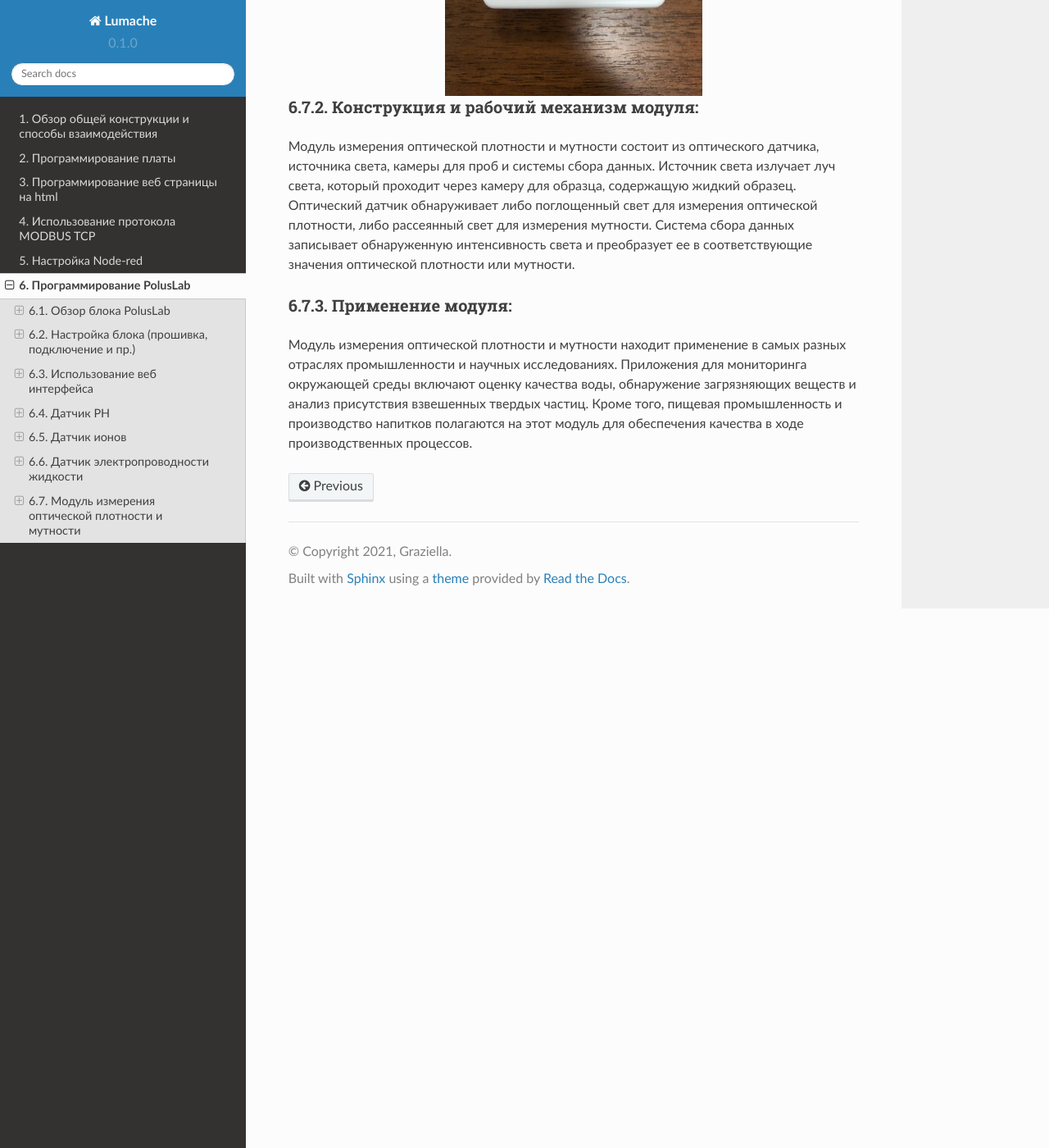
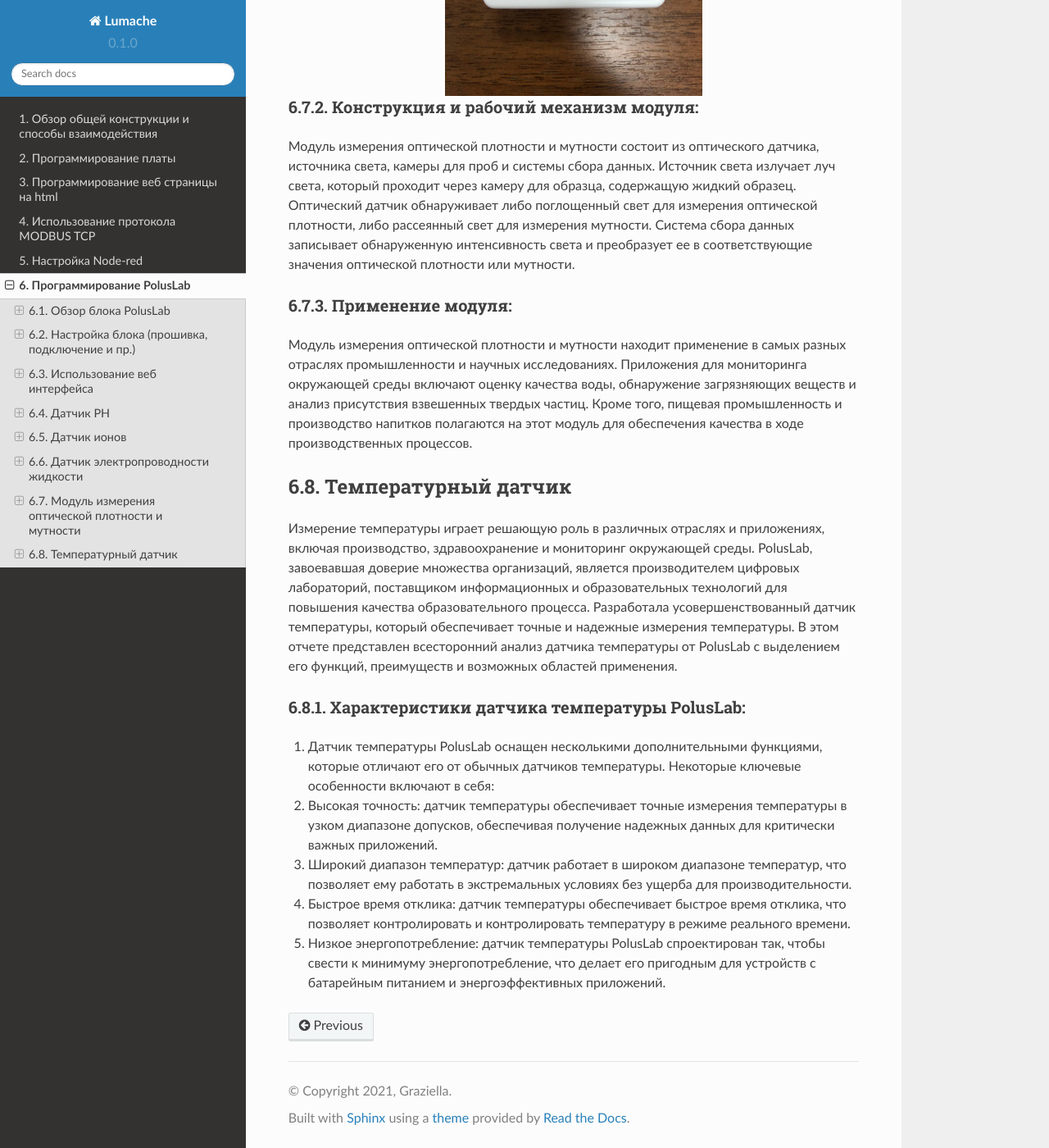
Before and after one commit to BBanwz/book_AL_GH, a Sphinx documentation site: the page built from docs/source/6/1.rst, in a window 1280 px wide and 1400 px high, scrolled down 13079 px. Shown: the whole window at 82% size. Built offline with Sphinx 7.4.7 and the Read the Docs theme 2.0.0, drawn with Linux system fonts in a browser that asks for light colours.

Commit message:
Update 1.rst

```diff
--- a/docs/source/6/1.rst
+++ b/docs/source/6/1.rst
@@ -393,3 +393,21 @@
 ~~~~~~~~~~~~~~~~~~
 
 Модуль измерения оптической плотности и мутности находит применение в самых разных отраслях промышленности и научных исследованиях. Приложения для мониторинга окружающей среды включают оценку качества воды, обнаружение загрязняющих веществ и анализ присутствия взвешенных твердых частиц. Кроме того, пищевая промышленность и производство напитков полагаются на этот модуль для обеспечения качества в ходе производственных процессов.
+
+Температурный датчик
+--------------------
+
+Измерение температуры играет решающую роль в различных отраслях и приложениях, включая производство, здравоохранение и мониторинг окружающей среды. PolusLab, завоевавшая доверие множества организаций, является производителем цифровых лабораторий, поставщиком информационных и образовательных технологий для повышения качества образовательного процесса. Разработала усовершенствованный датчик температуры, который обеспечивает точные и надежные измерения температуры. В этом отчете представлен всесторонний анализ датчика температуры от PolusLab с выделением его функций, преимуществ и возможных областей применения.
+
+Характеристики датчика температуры PolusLab:
+~~~~~~~~~~~~~~~~~~~~~~~~~~~~~~~~~~~~~~~~~~~~
+
+1. Датчик температуры PolusLab оснащен несколькими дополнительными функциями, которые отличают его от обычных датчиков температуры. Некоторые ключевые особенности включают в себя:
+
+2. Высокая точность: датчик температуры обеспечивает точные измерения температуры в узком диапазоне допусков, обеспечивая получение надежных данных для критически важных приложений.
+
+3. Широкий диапазон температур: датчик работает в широком диапазоне температур, что позволяет ему работать в экстремальных условиях без ущерба для производительности.
+
+4. Быстрое время отклика: датчик температуры обеспечивает быстрое время отклика, что позволяет контролировать и контролировать температуру в режиме реального времени.
+
+5. Низкое энергопотребление: датчик температуры PolusLab спроектирован так, чтобы свести к минимуму энергопотребление, что делает его пригодным для устройств с батарейным питанием и энергоэффективных приложений.
```
